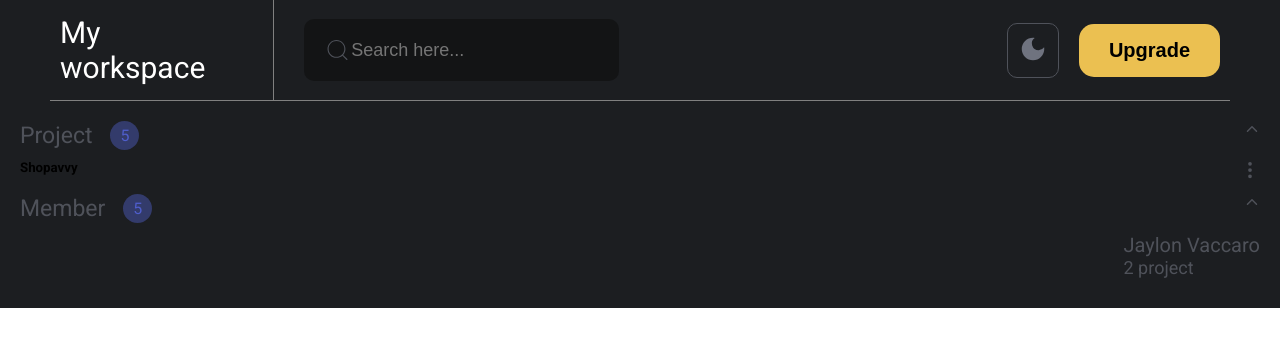
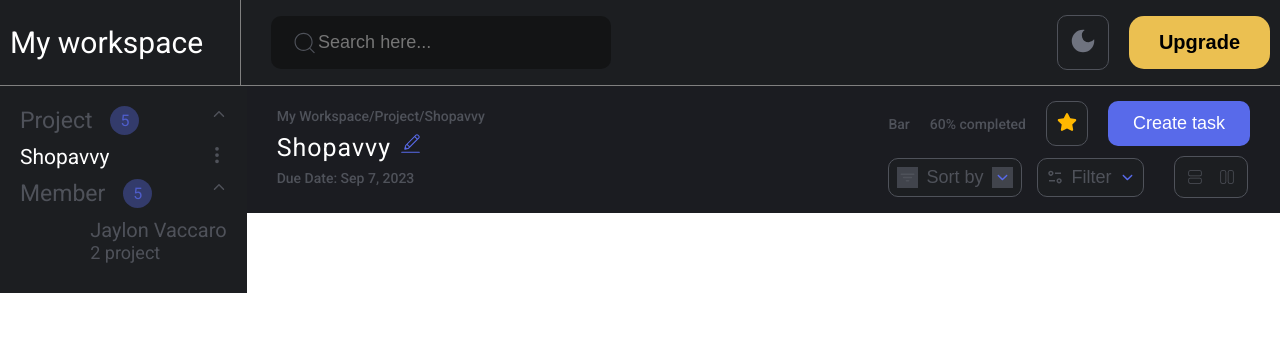
Before and after one commit to rupesh00mahat/Karya-Vyavasthapan, a React (Vite) app: page / in a window 1280 px wide. Shown: the top 346 px of the page. Built offline with nearby package versions, Linux system fonts and the light colour scheme; a web font is replaced by a local one.

Commit message:
add content header

```diff
--- a/src/App.jsx
+++ b/src/App.jsx
@@ -2,6 +2,7 @@ import { useState } from 'react'
 import Navbar from './components/navbar'
 import './style/global.css';
 import Sidebar from './components/sidebar';
+import ContentArea from './components/content-area';
 function App() {
 
   return (
@@ -9,6 +10,7 @@ function App() {
         <Navbar/>
         <div className='body-wrapper'>
           <Sidebar/>
+          <ContentArea/>
         </div>
     </>
   )
--- /dev/null
+++ b/src/components/content-area.jsx
@@ -0,0 +1,61 @@
+import React from "react";
+import { FaStar } from "react-icons/fa";
+import { IoFilter } from "react-icons/io5";
+import { IoIosArrowDown } from "react-icons/io";
+import { RiEqualizer2Line } from "react-icons/ri";
+import { CiGrid2H, CiGrid2V, CiEdit } from "react-icons/ci";
+
+function ContentArea(props) {
+  return (
+    <div id="content-area">
+      <div className="content-area-header">
+        <section className="content-area-header-section-one">
+          <span className="semi-title">My Workspace/Project/Shopavvy</span>
+          <h2>
+            Shopavvy{" "}
+            <span>
+              <CiEdit color=" #586aea"/>
+            </span>
+          </h2>
+
+          <p>Due Date: Sep 7, 2023</p>
+        </section>
+        <section className="content-area-header-section-two">
+          <div className="content-header-area-one">
+            <span>Bar</span>
+            <span>60% completed</span>
+            <button className="star-button">
+              <FaStar size={20} color="#ffb800" />
+            </button>
+            <button className="create-task">Create task</button>
+          </div>
+          <div className="content-header-area-two">
+            <button className="sort-by">
+              <IoFilter color="#4f525a" size={15} />
+              <span>Sort by</span>
+              <IoIosArrowDown size={15} color="#586aea" />
+
+            </button>
+            <button className="filter">
+              <RiEqualizer2Line />
+
+              <span>Filter</span>
+              <IoIosArrowDown size={15} color="#586aea" />
+            </button>
+            <div className="divider"></div>
+            <div className="button-group">
+              <button>
+                <CiGrid2H size={18} color="#4f525a"/>
+              </button>
+              <button>
+                <CiGrid2V size={18} color="#4f525a"/>
+              </button>
+            </div>
+          </div>
+        </section>
+      </div>
+    </div>
+  );
+}
+
+export default ContentArea;
--- a/src/style/global.css
+++ b/src/style/global.css
@@ -1,9 +1,107 @@
-*{
-    margin: 0;
-    padding: 0;
+* {
+  margin: 0;
+  padding: 0;
 }
-html, body{
-    box-sizing: border-box;
-    overflow-x: hidden;
-    font-family: 'Roboto', 'sans-serif';
+html,
+body {
+  box-sizing: border-box;
+  overflow-x: hidden;
+  font-family: "Roboto", "sans-serif";
 }
+.body-wrapper {
+  display: flex;
+}
+#sidebar-wrapper {
+  flex: 1;
+}
+#content-area {
+  flex: 5;
+
+}
+.content-area-header{
+    background: rgb(27, 28, 33);
+    background: linear-gradient(
+      194deg,
+      rgba(27, 28, 33, 1) 99%,
+      rgba(27, 29, 33, 1) 100%
+    );
+    display: flex;
+    justify-content: space-between;
+    padding: 15px 30px;
+}
+.content-area-header .semi-title, .content-area-header p, .content-header-area-one span{
+    color:  #4f525a;
+    font-size: 14px;
+    line-height: 30px;
+    font-weight: 500;
+}
+.content-area-header h2{
+    font-size: 25px;
+    color: white;
+    letter-spacing: 1px;
+    font-weight: 400;
+    line-height: 30px;
+}
+
+.content-header-area-one{
+    display: flex;
+    gap: 20px;
+    align-items: center;
+    margin-bottom: 10px;
+}
+.content-header-area-one .star-button{
+    padding: 10px;
+    background-color: #1C1E21;
+    border: 1px solid  #4f525a ;
+    border-radius: 10px;
+}
+.create-task{
+    padding: 12px 25px;
+    border-radius: 10px;
+    border: none;
+    background-color: #586aea;
+    color: white;
+    font-size: 18px;
+}
+.divider{
+    height: 30px;
+    color:  #4f525a;
+}
+.content-header-area-two{
+    display: flex;
+    gap: 15px;
+    align-items: center;
+}
+.content-header-area-two .sort-by , .content-header-area-two .filter, .button-group{
+    padding: 8px;
+    display: flex;
+    background-color: #1C1E21;
+    border: 1px solid #4f525a;
+    border-radius: 10px;
+    color: #4f525a;
+    gap: 8px;
+    align-items: center;
+    font-size: 18px;
+
+}
+.sort-by svg{
+    background-color: #41444c;
+    padding: 3px;
+}
+.button-group > button{
+    padding: 3px;
+    display: flex;
+    background-color: #1C1E21;
+    border: none;
+}
+.button-group > button:hover{
+    padding: 3px;
+    display: flex;
+    background-color: #1C1E21;
+    border: none;
+}
+.semi-title h2{
+    display: flex;
+    align-items: center;
+
+}
--- a/src/style/navbar.css
+++ b/src/style/navbar.css
@@ -4,7 +4,6 @@ nav{
     background-color: #1C1E21;
     display: flex;
     justify-content: space-between;
-    padding: 0 50px;
 
 }
 .navbar-title{
--- a/src/style/sidebar.css
+++ b/src/style/sidebar.css
@@ -28,6 +28,11 @@
     padding: 10px 0px;
     cursor: pointer;
 }
+.project-content-item h5{
+    font-size: 21px;
+    color: white;
+    font-weight: 400;
+}
 .member-info p{
     font-size: 20px;
     font-weight: 400;
```
